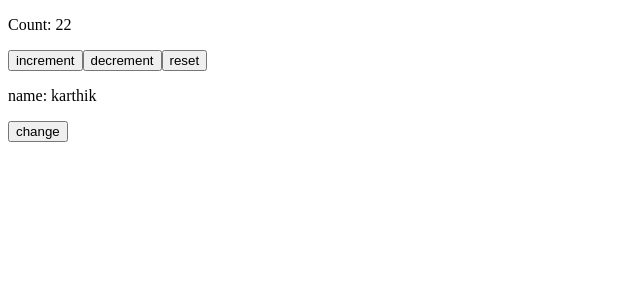
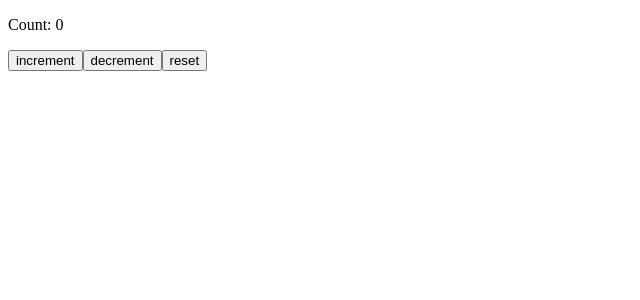
Before and after one commit to karthikgpi1/react-js-practice, a React (Create React App) app: page / in a window 1280 px wide. Shown: the top 300 px of the page, without its empty margins (0-640 px from the left). Built offline with nearby package versions, Linux system fonts and the light colour scheme.

Commit message:
useReducer method

```diff
--- /dev/null
+++ b/src/counter2.js
@@ -0,0 +1,42 @@
+import React from "react";
+
+//Actions
+const increment = "increment";
+const decrement = "decrement";
+const reset = "reset";
+
+// Reducer Function
+const countReducer = (count, action) => {
+    switch (action.type){
+        case increment: {
+            return count + action.by;
+        }
+        case decrement: {
+            return count - action.by;
+        }
+        case reset: {
+            return 0
+        }
+        default: {
+            return count;
+        }
+    }
+}
+function Counter2(){
+    const [count, dispatch] = React.useReducer(countReducer, 0)
+
+    // const increment = () => dispatch("increment");
+    // const decrement = () => dispatch("decrement");
+    // const reset = () => dispatch("reset");
+
+    return (
+        <>
+         <p>Count: {count}</p>
+         <button onClick={() => dispatch({ type : increment, by: 10 })}>increment</button>
+         <button onClick={() => dispatch({ type : decrement, by: 5 })}>decrement</button>
+         <button onClick={() => dispatch({ type : reset })}>reset</button>
+        </>
+    )
+}
+
+export default Counter2;
```
Also changed, not shown: src/index.js (+9 -5 lines), src/counter.js (line endings or trailing spaces).
